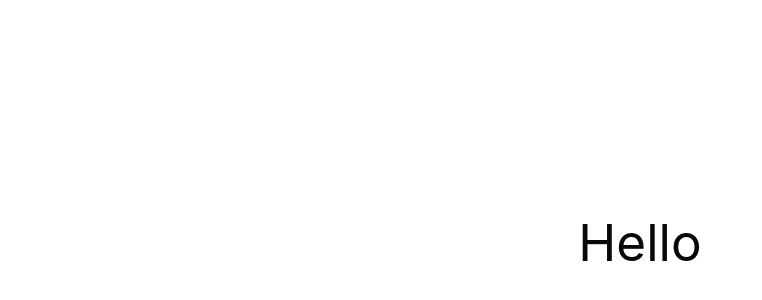
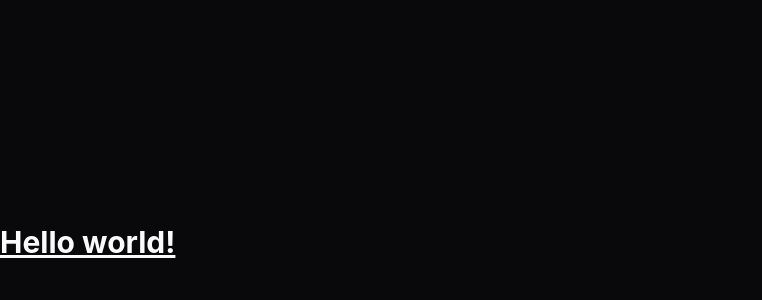
Before and after one commit to oharshg/code-editor, a React (Vite) app in the folder frontend/: page / in a window 1280 px wide. Shown: the part 158-458 px from the top of the page, without its empty margins (0-762 px from the left). Built offline with nearby package versions, Linux system fonts and the light colour scheme.

Commit message:
added dark theme

```diff
--- a/frontend/package.json
+++ b/frontend/package.json
@@ -10,6 +10,7 @@
     "preview": "vite preview"
   },
   "dependencies": {
+    "@radix-ui/react-avatar": "^1.1.2",
     "@radix-ui/react-dropdown-menu": "^2.1.4",
     "@radix-ui/react-slot": "^1.1.1",
     "axios": "^1.7.9",
--- a/frontend/src/App.tsx
+++ b/frontend/src/App.tsx
@@ -1,10 +1,10 @@
-import "./App.css";
+import { ThemeProvider } from "@/components/theme-provider";
 
 function App() {
   return (
-    <>
-      <h1>Hello</h1>
-    </>
+    <ThemeProvider defaultTheme="dark" storageKey="vite-ui-theme">
+      <h1 className="text-3xl font-bold underline">Hello world!</h1>
+    </ThemeProvider>
   );
 }
 
--- /dev/null
+++ b/frontend/src/components/theme-provider.tsx
@@ -0,0 +1,73 @@
+import { createContext, useContext, useEffect, useState } from "react";
+
+type Theme = "dark" | "light" | "system";
+
+type ThemeProviderProps = {
+  children: React.ReactNode;
+  defaultTheme?: Theme;
+  storageKey?: string;
+};
+
+type ThemeProviderState = {
+  theme: Theme;
+  setTheme: (theme: Theme) => void;
+};
+
+const initialState: ThemeProviderState = {
+  theme: "system",
+  setTheme: () => null,
+};
+
+const ThemeProviderContext = createContext<ThemeProviderState>(initialState);
+
+export function ThemeProvider({
+  children,
+  defaultTheme = "system",
+  storageKey = "vite-ui-theme",
+  ...props
+}: ThemeProviderProps) {
+  const [theme, setTheme] = useState<Theme>(
+    () => (localStorage.getItem(storageKey) as Theme) || defaultTheme
+  );
+
+  useEffect(() => {
+    const root = window.document.documentElement;
+
+    root.classList.remove("light", "dark");
+
+    if (theme === "system") {
+      const systemTheme = window.matchMedia("(prefers-color-scheme: dark)")
+        .matches
+        ? "dark"
+        : "light";
+
+      root.classList.add(systemTheme);
+      return;
+    }
+
+    root.classList.add(theme);
+  }, [theme]);
+
+  const value = {
+    theme,
+    setTheme: (theme: Theme) => {
+      localStorage.setItem(storageKey, theme);
+      setTheme(theme);
+    },
+  };
+
+  return (
+    <ThemeProviderContext.Provider {...props} value={value}>
+      {children}
+    </ThemeProviderContext.Provider>
+  );
+}
+
+export const useTheme = () => {
+  const context = useContext(ThemeProviderContext);
+
+  if (context === undefined)
+    throw new Error("useTheme must be used within a ThemeProvider");
+
+  return context;
+};
--- /dev/null
+++ b/frontend/src/components/ui/avatar.tsx
@@ -0,0 +1,48 @@
+import * as React from "react"
+import * as AvatarPrimitive from "@radix-ui/react-avatar"
+
+import { cn } from "@/lib/utils"
+
+const Avatar = React.forwardRef<
+  React.ElementRef<typeof AvatarPrimitive.Root>,
+  React.ComponentPropsWithoutRef<typeof AvatarPrimitive.Root>
+>(({ className, ...props }, ref) => (
+  <AvatarPrimitive.Root
+    ref={ref}
+    className={cn(
+      "relative flex h-10 w-10 shrink-0 overflow-hidden rounded-full",
+      className
+    )}
+    {...props}
+  />
+))
+Avatar.displayName = AvatarPrimitive.Root.displayName
+
+const AvatarImage = React.forwardRef<
+  React.ElementRef<typeof AvatarPrimitive.Image>,
+  React.ComponentPropsWithoutRef<typeof AvatarPrimitive.Image>
+>(({ className, ...props }, ref) => (
+  <AvatarPrimitive.Image
+    ref={ref}
+    className={cn("aspect-square h-full w-full", className)}
+    {...props}
+  />
+))
+AvatarImage.displayName = AvatarPrimitive.Image.displayName
+
+const AvatarFallback = React.forwardRef<
+  React.ElementRef<typeof AvatarPrimitive.Fallback>,
+  React.ComponentPropsWithoutRef<typeof AvatarPrimitive.Fallback>
+>(({ className, ...props }, ref) => (
+  <AvatarPrimitive.Fallback
+    ref={ref}
+    className={cn(
+      "flex h-full w-full items-center justify-center rounded-full bg-muted",
+      className
+    )}
+    {...props}
+  />
+))
+AvatarFallback.displayName = AvatarPrimitive.Fallback.displayName
+
+export { Avatar, AvatarImage, AvatarFallback }
--- /dev/null
+++ b/frontend/src/components/ui/mode-toggle.tsx
@@ -0,0 +1,37 @@
+import { Moon, Sun } from "lucide-react";
+
+import { Button } from "@/components/ui/button";
+import {
+  DropdownMenu,
+  DropdownMenuContent,
+  DropdownMenuItem,
+  DropdownMenuTrigger,
+} from "@/components/ui/dropdown-menu";
+import { useTheme } from "@/components/theme-provider";
+
+export function ModeToggle() {
+  const { setTheme } = useTheme();
+
+  return (
+    <DropdownMenu>
+      <DropdownMenuTrigger asChild>
+        <Button variant="outline" size="icon">
+          <Sun className="h-[1.2rem] w-[1.2rem] rotate-0 scale-100 transition-all dark:-rotate-90 dark:scale-0" />
+          <Moon className="absolute h-[1.2rem] w-[1.2rem] rotate-90 scale-0 transition-all dark:rotate-0 dark:scale-100" />
+          <span className="sr-only">Toggle theme</span>
+        </Button>
+      </DropdownMenuTrigger>
+      <DropdownMenuContent align="end">
+        <DropdownMenuItem onClick={() => setTheme("light")}>
+          Light
+        </DropdownMenuItem>
+        <DropdownMenuItem onClick={() => setTheme("dark")}>
+          Dark
+        </DropdownMenuItem>
+        <DropdownMenuItem onClick={() => setTheme("system")}>
+          System
+        </DropdownMenuItem>
+      </DropdownMenuContent>
+    </DropdownMenu>
+  );
+}
```
Also changed, not shown: 1 other file (tests, documents, lock files or other folders).
